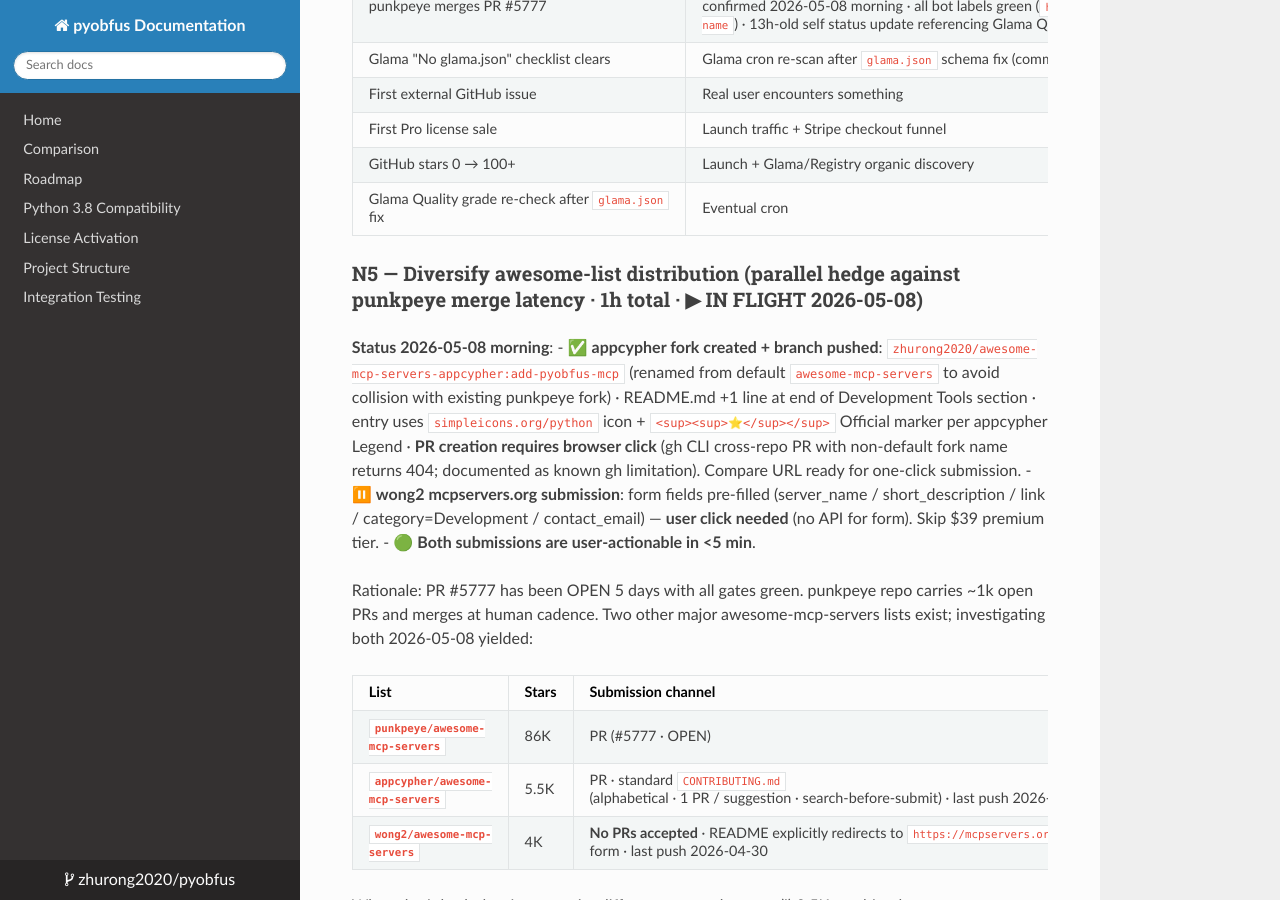
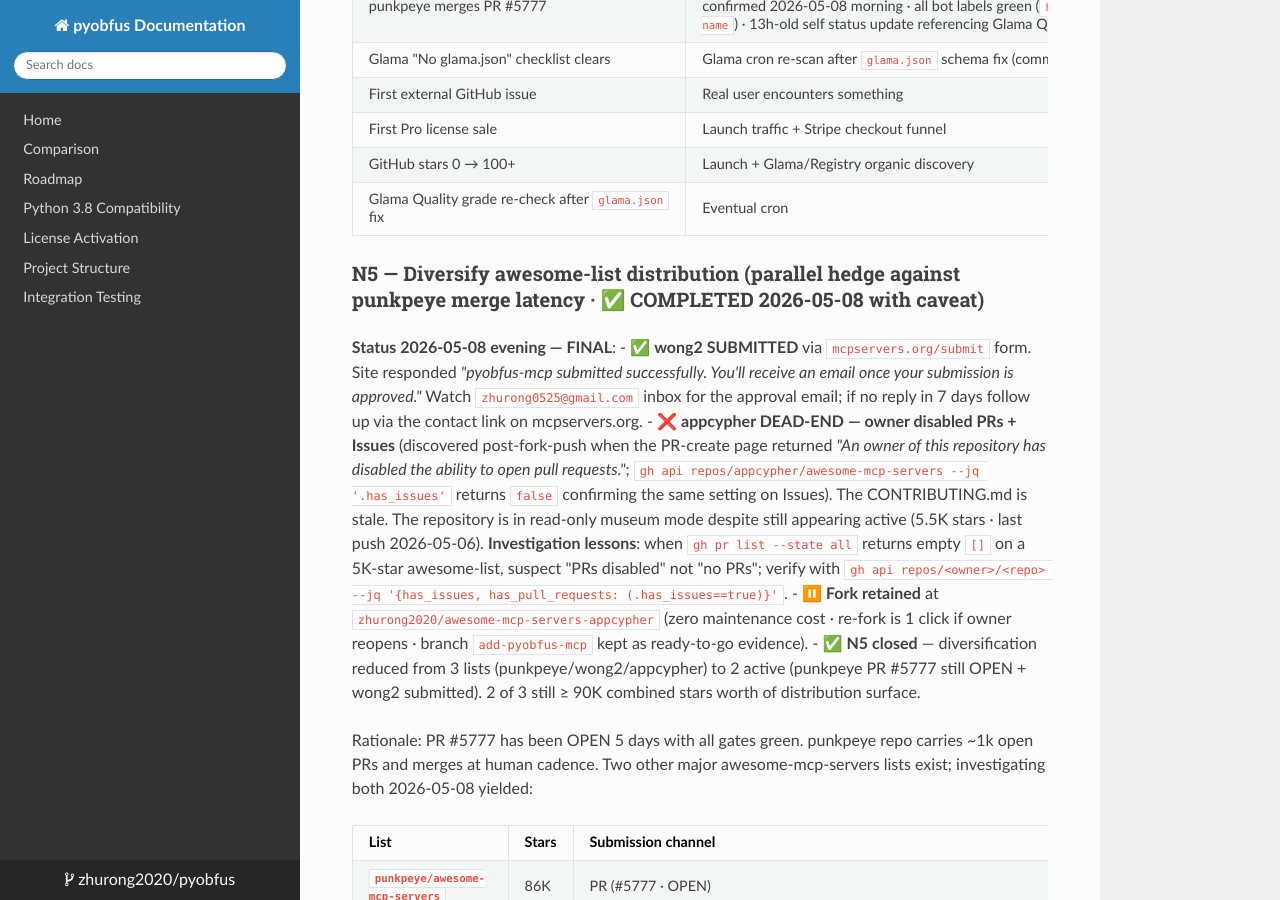
Before and after one commit to zhurong2020/pyobfus, an MkDocs documentation site: the page built from docs/POST_V0.4_TODO.md, in a window 1280 px wide and 900 px high, scrolled down 8441 px. Built offline with MkDocs 1.6.1, drawn with Linux system fonts in a browser that asks for light colours; nearby versions of some CDN libraries.

Commit message:
docs(POST_V0.4_TODO): N5 closed · wong2 ✅ submitted · appcypher ❌ dead-end (PRs+issues disabled)
- wong2 SUBMITTED via mcpservers.org/submit form; site responded
  "pyobfus-mcp submitted successfully. You'll receive an email once
  your submission is approved." Awaiting approval email at
  zhurong0525@gmail.com; follow up via contact link if no reply in 7 days.
- appcypher DEAD-END: owner disabled both PRs and Issues (verified via
  gh api repos/appcypher/awesome-mcp-servers --jq '.has_issues' = false;
  PR-create page also returned the disabled message). The CONTRIBUTING.md
  is stale. Repository in read-only museum mode despite still appearing
  active (5.5K stars, last push 2026-05-06).
- Fork zhurong2020/awesome-mcp-servers-appcypher with branch
  add-pyobfus-mcp retained at zero cost; re-fork is 1 click if owner
  reopens.
- N5 closed at 2 active distribution channels (punkpeye PR #5777 OPEN
  + wong2 submitted) instead of original 3.

Investigation lesson captured: when gh pr list --state all returns
empty [] on a multi-K-star awesome-list, suspect "PRs disabled" not
"no PRs"; verify with gh api repos/<owner>/<repo> --jq .has_issues
before investing fork+commit time.

Co-Authored-By: Claude Opus 4.7 (1M context) <noreply@anthropic.com>

```diff
--- a/docs/POST_V0.4_TODO.md
+++ b/docs/POST_V0.4_TODO.md
@@ -242,12 +242,13 @@ mcp-publisher login github -token "$(gh auth token)"
 | GitHub stars 0 → 100+ | Launch + Glama/Registry organic discovery | depends on launch |
 | Glama Quality grade re-check after `glama.json` fix | Eventual cron | 1-3 days |
 
-### N5 — Diversify awesome-list distribution (parallel hedge against punkpeye merge latency · 1h total · ▶ IN FLIGHT 2026-05-08)
+### N5 — Diversify awesome-list distribution (parallel hedge against punkpeye merge latency · ✅ COMPLETED 2026-05-08 with caveat)
 
-**Status 2026-05-08 morning**:
-- ✅ **appcypher fork created + branch pushed**: `zhurong2020/awesome-mcp-servers-appcypher:add-pyobfus-mcp` (renamed from default `awesome-mcp-servers` to avoid collision with existing punkpeye fork) · README.md +1 line at end of Development Tools section · entry uses `simpleicons.org/python` icon + `<sup><sup>⭐</sup></sup>` Official marker per appcypher Legend · **PR creation requires browser click** (gh CLI cross-repo PR with non-default fork name returns 404; documented as known gh limitation). Compare URL ready for one-click submission.
-- ⏸️ **wong2 mcpservers.org submission**: form fields pre-filled (server_name / short_description / link / category=Development / contact_email) — **user click needed** (no API for form). Skip $39 premium tier.
-- 🟢 **Both submissions are user-actionable in <5 min**.
+**Status 2026-05-08 evening — FINAL**:
+- ✅ **wong2 SUBMITTED** via `mcpservers.org/submit` form. Site responded *"pyobfus-mcp submitted successfully. You'll receive an email once your submission is approved."* Watch `zhurong0525@gmail.com` inbox for the approval email; if no reply in 7 days follow up via the contact link on mcpservers.org.
+- ❌ **appcypher DEAD-END — owner disabled PRs + Issues** (discovered post-fork-push when the PR-create page returned *"An owner of this repository has disabled the ability to open pull requests."*; `gh api repos/appcypher/awesome-mcp-servers --jq '.has_issues'` returns `false` confirming the same setting on Issues). The CONTRIBUTING.md is stale. The repository is in read-only museum mode despite still appearing active (5.5K stars · last push 2026-05-06). **Investigation lessons**: when `gh pr list --state all` returns empty `[]` on a 5K-star awesome-list, suspect "PRs disabled" not "no PRs"; verify with `gh api repos/<owner>/<repo> --jq '{has_issues, has_pull_requests: (.has_issues==true)}'`.
+- ⏸️ **Fork retained** at `zhurong2020/awesome-mcp-servers-appcypher` (zero maintenance cost · re-fork is 1 click if owner reopens · branch `add-pyobfus-mcp` kept as ready-to-go evidence).
+- ✅ **N5 closed** — diversification reduced from 3 lists (punkpeye/wong2/appcypher) to 2 active (punkpeye PR #5777 still OPEN + wong2 submitted). 2 of 3 still ≥ 90K combined stars worth of distribution surface.
 
 Rationale: PR #5777 has been OPEN 5 days with all gates green. punkpeye repo carries ~1k open PRs and merges at human cadence. Two other major awesome-mcp-servers lists exist; investigating both 2026-05-08 yielded:
 
```
